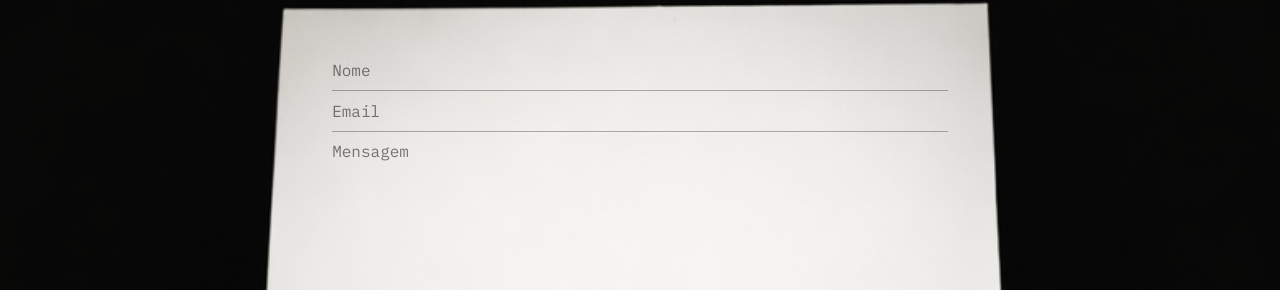
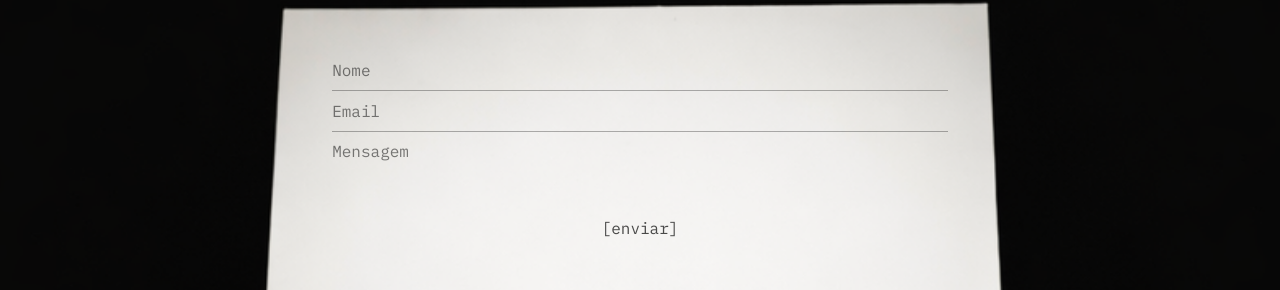
Before and after one commit to rupertviglione/loveletters-frontend, a React (Create React App) app: page /contact in a window 1280 px wide. Shown: the part 381-671 px from the top of the page. Built offline with nearby package versions, Linux system fonts and the light colour scheme; no server answers.

Commit message:
Refactor contact form layout and structure

```diff
--- a/src/pages/Contact.js
+++ b/src/pages/Contact.js
@@ -79,7 +79,7 @@ const Contact = () => {
             {/* Form positioned exactly on the paper */}
             <form
   onSubmit={handleSubmit}
-              className="absolute flex flex-col justify-between"
+  className="absolute flex flex-col"
   style={{
                 top: '23%',
                 bottom: '50%',
@@ -115,8 +115,8 @@ const Contact = () => {
     required
     value={formData.message}
     onChange={(e) => setFormData({ ...formData, message: e.target.value })}
-                className="w-full flex-1 bg-transparent border-0 focus:outline-none font-mono placeholder:text-black/50 text-black resize-none overflow-hidden"
-                style={{ fontSize: 'clamp(11px, 2.5vw, 16px)', padding: 'clamp(3px, 0.8vw, 8px) 0', lineHeight: '1.4' }}
+    className="w-full bg-transparent border-0 focus:outline-none font-mono placeholder:text-black/50 text-black resize-none overflow-hidden"
+    style={{ fontSize: 'clamp(11px, 2.5vw, 16px)', padding: 'clamp(3px, 0.8vw, 8px) 0', lineHeight: '1.4', height: 'clamp(40px, 8vw, 80px)' }}
     placeholder={t('Mensagem', 'Message')}
     data-testid="contact-message"
   />
@@ -124,7 +124,7 @@ const Contact = () => {
   <button
     type="submit"
     disabled={loading}
-                className="font-mono text-black/70 hover:text-black transition-colors disabled:opacity-30 text-center"
+    className="font-mono text-black/70 hover:text-black transition-colors disabled:opacity-30 text-center mt-1"
     style={{ fontSize: 'clamp(11px, 2.5vw, 16px)' }}
     data-testid="contact-submit"
   >
```
Lines whose indentation alone changed are shown as unchanged.
